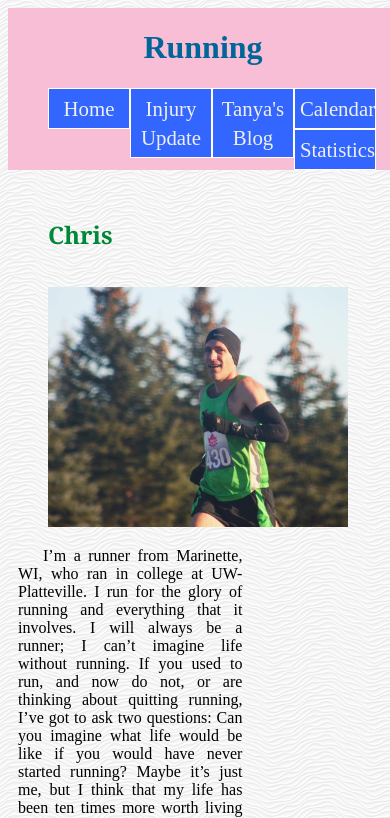
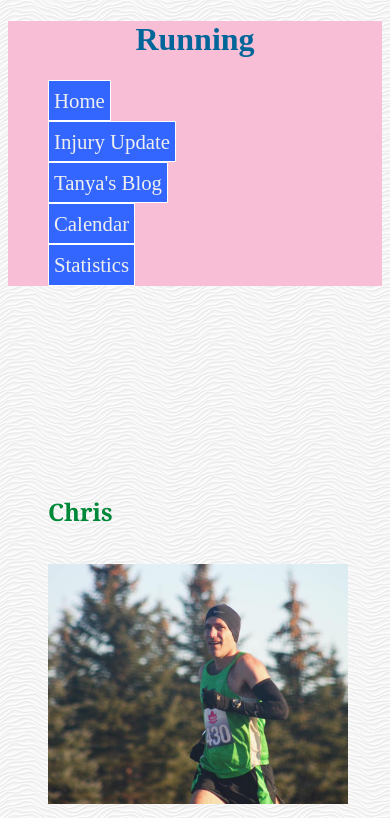
Before and after one commit to worldcross22/comm260, a plain HTML site: page Personal site/index.html in a window 390 px wide. Shown: the top 818 px of the page. Drawn offline with Linux system fonts and the light colour scheme.

Commit message:
Add files via upload

```diff
--- a/Personal site/css/styles.css
+++ b/Personal site/css/styles.css
@@ -8,7 +8,6 @@ header {
     z-index: 2;
     text-align: center;
 }
-
 body {
     background-image: url(../img/white-waves/white-waves/white-waves.png);
 }
@@ -33,28 +32,40 @@ section {
 #navigation {
 	font-size: 1.3em;
 	line-height: 1.4em;
+	/* flex: 1; */
 }
 .container {
 	margin: 0px auto;
+	/* display: flex;
+    flex-direction: row; */
 	clear: both;
 }
 #main {
 	margin: 0px;
 	padding: 0px 25px;
-	width: 60%;
+	width: 100%;
 	float: left;
 	margin-bottom: 30px;
 }
+#main-nav ul {
+	display: flex;
+	justify-content: space-around;
+	/* align-items: stretch; */
+	flex-direction: row;
+}
 #main-nav ul li a {
-	width: 20%;
+	/* width: 20%; */
+	/* width: 130px; */
 	padding: 5px;
 	display: block;
+	/* align-items: stretch; */
 	float: left;
 	text-align: center;
 	background: #36f;
 	color: #efefef;
 	border: 1px solid #fff;
 }
+
 #main-nav a:hover,
 #main-nav a:focus,
 #main-nav a:active {
@@ -62,11 +73,14 @@ section {
 	color: #36f;
 	border: 1px solid #36f;
 }
-
 #top {
     padding: 190px 0px 0px 0px;
 }
 h2 {
+    padding: 0px 265px 0px 40px;
+    font-family: Georgia, 'Times New Roman', Times, serif;
+}
+h4 {
     padding: 0px 265px 0px 40px;
     font-family: Georgia, 'Times New Roman', Times, serif;
 }
@@ -88,7 +102,7 @@ article p {
     float: left;
     position: relative;
 }
-#club-nav	{
+#club-nav {
 	font-size: 1.0em;
 }
 #club-nav a:visited,
@@ -100,15 +114,64 @@ article p {
 #club-nav a:active {
 	text-decoration: underline;
 }
-.club{
+.club {
     clear: both;
     padding: 30px 30px 30px 30px;
 }
 footer {
     clear: both;
-	padding:20px 0px;
+	padding: 20px 0px;
     text-align: center;
 }
 th {
     background-color: #f8bed6;
 }
+/* Tablet screens */
+@media all and (max-width: 1024px) {
+
+	header {
+		/* On tablet screens, we are no longer using a fixed position, so we have more room to read */
+		width: 100%;
+		max-width: 100%;
+		margin: 0 auto;
+		background-color: #f8bed6;
+		background-size: cover;
+		position: relative;
+		z-index: 2;
+		text-align: center;
+	}
+
+	article p {
+		text-align: justify;
+		text-indent: 25px;
+		padding: 10px;
+		width: 100%;
+	}
+}
+/* Small screens */
+@media all and (max-width: 500px) {
+
+	header {
+		/* On small screens, we are no longer using a fixed position, so we have more room to read */
+		width: 100%;
+		max-width: 100%;
+		margin: 0 auto;
+		background-color: #f8bed6;
+		background-size: cover;
+		position: relative;
+		z-index: 2;
+		text-align: center;
+	}
+
+	article p {
+		text-align: justify;
+		text-indent: 25px;
+		padding: 10px;
+		width: 100%;
+	}
+
+	#main-nav ul {
+	  /* On small screens, we are no longer using row direction but column, so the menu is easier to read */
+	  flex-direction: column;
+	}
+}
```
Also changed, not shown: Personal site/index.html (+1 -7 lines), Personal site/sub/calendar.html (+2 -6 lines), Personal site/sub/injuryUpdate.html (+2 -5 lines), Personal site/sub/statisticsPage.html (+13 -8 lines), Personal site/sub/tanyaBlog.html (+2 -6 lines).
